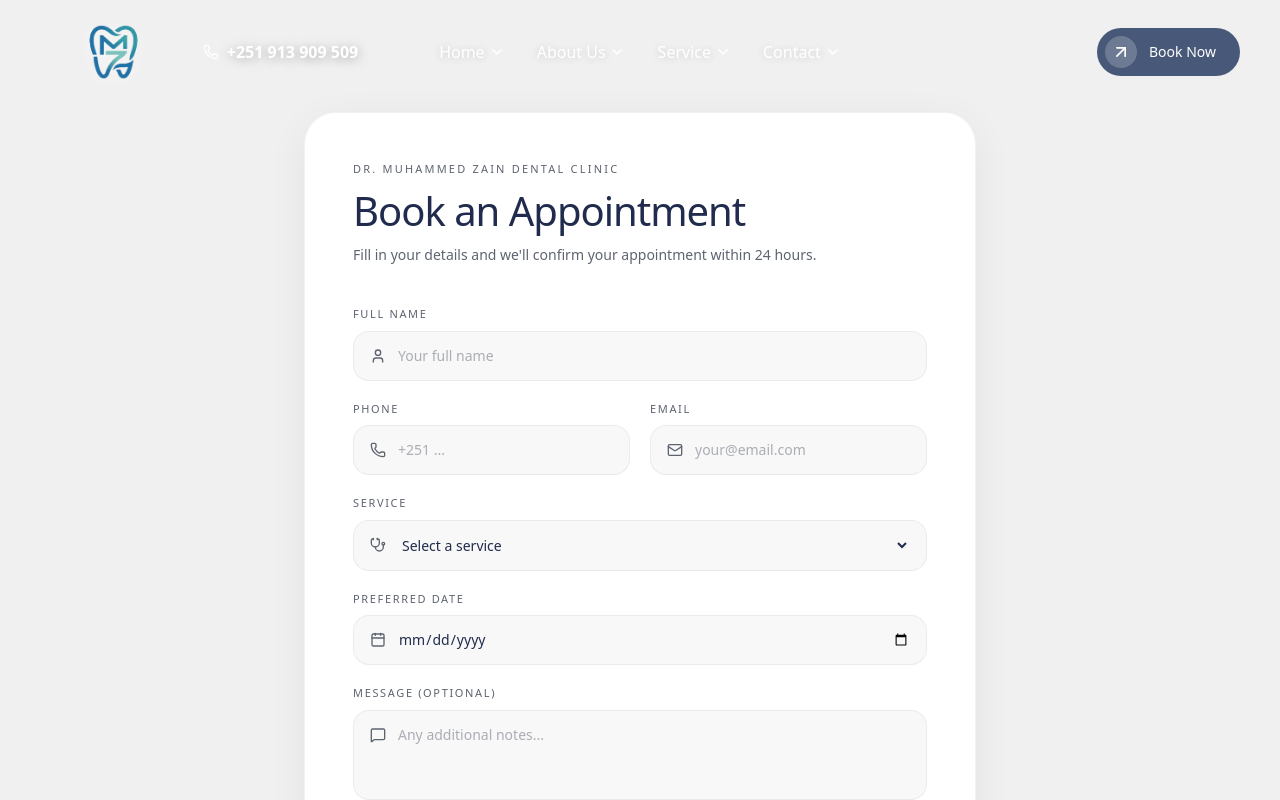
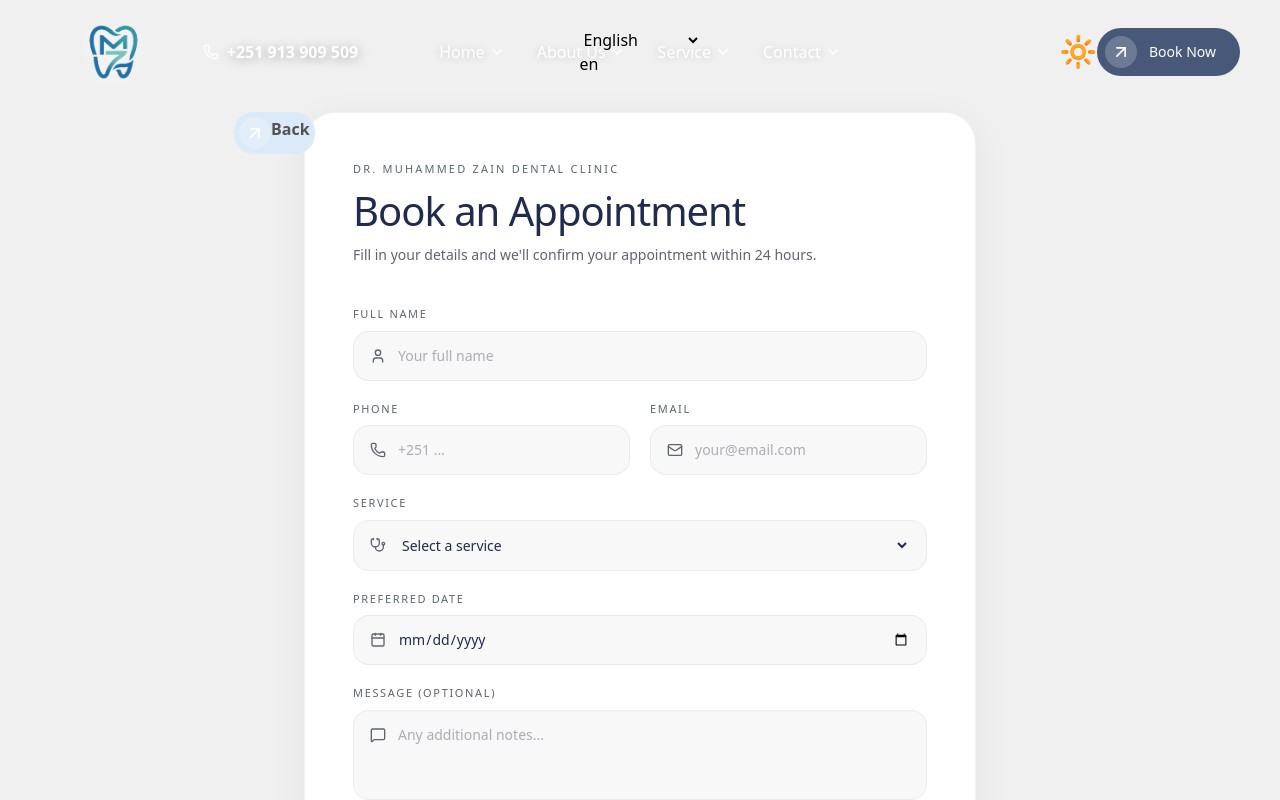
Before and after one commit to abudiayu/DR-DentalClinick, a React (Vite) app: page /booking in a window 1280 px wide. Shown: the top 800 px of the page. Built offline with nearby package versions, Linux system fonts and the light colour scheme; a web font is replaced by a local one.

Commit message:
The update f the nave bar

```diff
--- a/src/components/Hero.tsx
+++ b/src/components/Hero.tsx
@@ -27,6 +27,7 @@ export default function Hero() {
           <div className="w-full flex flex-col items-center px-6 text-center max-w-4xl">
             <HeroBadge />
 
+
             <motion.h1
               initial={{ opacity: 0, scale: 0.98 }}
               animate={{ opacity: 1, scale: 1 }}
--- a/src/components/Navbar.tsx
+++ b/src/components/Navbar.tsx
@@ -1,7 +1,9 @@
 import { motion } from 'motion/react'
 import { ArrowUpRight, Phone, ChevronDown } from 'lucide-react'
 import { useNavigate } from 'react-router-dom'
-import { useEffect, useState } from 'react'
+import { useEffect, useState } from 'react';
+import NaveIcons from "./navePages/naveIcons/naveIcons.js";
+import LanguageDropdown from "./languages/LanguageDropdown.tsx";
 
 const navItems = [
   { label: 'Home',     anchor: 'home'     },
@@ -32,6 +34,9 @@ export default function Navbar() {
       }, 300)
     }
   }
+  // function background(){
+  //   style{}
+  // }
 
   return (
     <nav className={`fixed top-0 left-0 right-0 z-50 flex items-center justify-between py-3 px-6 md:px-10 w-full border-b transition-all duration-300
@@ -73,9 +78,12 @@ export default function Navbar() {
           </motion.li>
         ))}
       </ul>
-
       {/* Right: Book Now */}
+      <div className="language"><LanguageDropdown/></div>
       <div className="flex-1 flex justify-end">
+      <div className='theam_changer'
+      // onClick={background()}
+      > <NaveIcons/> </div>
         <motion.button
           whileHover={{ scale: 1.02 }}
           whileTap={{ scale: 0.98 }}
--- /dev/null
+++ b/src/components/languages/LanguageDropdown.tsx
@@ -0,0 +1,40 @@
+import { useState } from "react";
+import "./LanguageDropdown.css";
+
+function LanguageDropdown() {
+  const [language, setLanguage] = useState("en");
+
+  const languages = [
+    { code: "en", name: "English" },
+    { code: "am", name: "Amharic" },
+    { code: "ar", name: "Arabic" },
+    { code: "om", name: "Afaan Oromo" },
+    { code: "fr", name: "French" },
+    { code: "es", name: "Spanish" },
+  ];
+
+  const handleLanguageChange = (event) => {
+    setLanguage(event.target.value);
+  };
+
+  return (
+    <div className="language-dropdown">
+
+      <select
+        id="language"
+        value={language}
+        onChange={handleLanguageChange}
+      >
+        {languages.map((lang) => (
+          <option key={lang.code} value={lang.code}>
+            {lang.name}
+          </option>
+        ))}
+      </select>
+
+      <p> {language}</p>
+    </div>
+  );
+}
+
+export default LanguageDropdown;
--- /dev/null
+++ b/src/components/navePages/naveIcons/navIcons.css
@@ -0,0 +1,6 @@
+.dark_night{
+    /* padding-top: %; */
+    font-size: 30px;
+    font-weight: bolder;
+    cursor: pointer;
+}
--- /dev/null
+++ b/src/components/navePages/naveIcons/naveIcons.tsx
@@ -0,0 +1,19 @@
+import React from 'react';
+import "./navIcons.css"
+
+function naveIcons() {
+  return (
+    <div>
+        <div className="icons_wrapper">
+            <div className="icons_container">
+                <div className="icons_list">
+                    {/* <div className="dark_night">🌙</div> */}
+                    <div className="dark_night">🔆</div>
+                </div>
+            </div>
+        </div>
+    </div>
+  )
+}
+
+export default naveIcons;
--- /dev/null
+++ b/src/pages/Booking/Booking.css
@@ -0,0 +1,19 @@
+.booking_back{
+    background-color: rgb(219, 234, 248);
+    font-weight: bold;
+    position: fixed;
+    color: rgb(84, 82, 82);
+    padding: 5px;
+    border-radius: 20px;
+    cursor: pointer;
+    display: flex;
+    margin-left: -70px;
+}
+.booking_back:hover{
+    background-color: rgb(188, 218, 247);
+}
+@media (max-width: 768px) {
+    .booking_back{
+        display: none;
+    }
+}
--- a/src/pages/Booking/Booking.tsx
+++ b/src/pages/Booking/Booking.tsx
@@ -1,6 +1,9 @@
-import { motion } from 'motion/react'
+import { color, motion } from 'motion/react'
 import { useNavigate } from 'react-router-dom'
 import { User, Phone, Mail, Calendar, MessageSquare, Stethoscope } from 'lucide-react'
+// import { position } from 'html2canvas/dist/types/css/property-descriptors/position'
+import "./Booking.css"
+import { ArrowUpRight,} from 'lucide-react'
 
 const services = [
   'Teeth Whitening',
@@ -19,7 +22,7 @@ export default function Booking() {
   function handleSubmit(e: React.FormEvent) {
     e.preventDefault()
     alert('Appointment booked! We will contact you shortly.')
-    navigate('/')
+    navigate('/queue')
   }
 
   return (
@@ -30,6 +33,15 @@ export default function Booking() {
         transition={{ duration: 0.6 }}
         className="w-full max-w-2xl"
       >
+        <div
+            onClick={() => navigate('/')}
+            className='booking_back'
+        >
+          <div className="bg-white/20 p-1 md:p-1.5 rounded-full flex items-center justify-center">
+            <ArrowUpRight className="w-4 h-4 md:w-5 md:h-5 text-white" />
+          </div>
+          <span>Back</span>
+        </div>
         {/* Card */}
         <div className="bg-white rounded-[2rem] p-8 md:p-12 border border-black/5 shadow-[0_10px_40px_rgba(0,0,0,0.06)]">
           {/* Header */}
@@ -131,6 +143,7 @@ export default function Booking() {
             {/* Submit */}
             <motion.button
               type="submit"
+              // onClick={() => backeApoint()}
               whileHover={{ scale: 1.02 }}
               whileTap={{ scale: 0.98 }}
               className="mt-2 w-full bg-[#202B4D] text-white text-sm font-normal py-4 rounded-2xl hover:bg-[#2d3d6b] transition-colors cursor-pointer"
--- a/src/pages/Home/Home.module.css
+++ b/src/pages/Home/Home.module.css
@@ -1,4 +1,5 @@
 .home {
   min-height: 100vh;
   background-color: #f0f0f0;
+  /* background-color: black; */
 }
--- a/src/pages/Home/Home.tsx
+++ b/src/pages/Home/Home.tsx
@@ -1,5 +1,6 @@
 import styles from './Home.module.css'
-import Hero from '../../components/Hero'
+import Hero from '../../components/Hero';
+
 
 export default function Home() {
   return (
```
Also changed, not shown: src/components/languages/languageDropdown.css (added).
